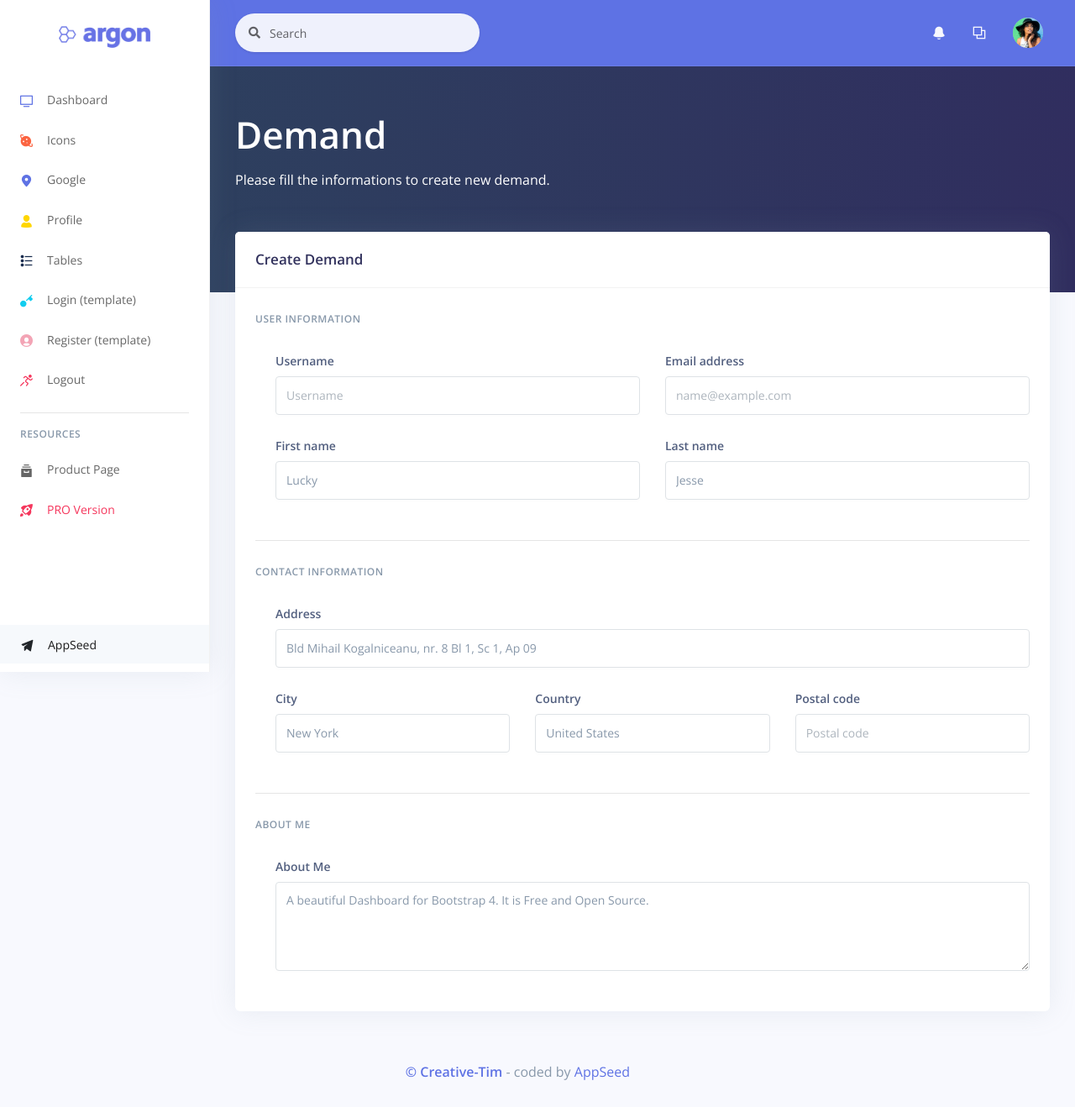
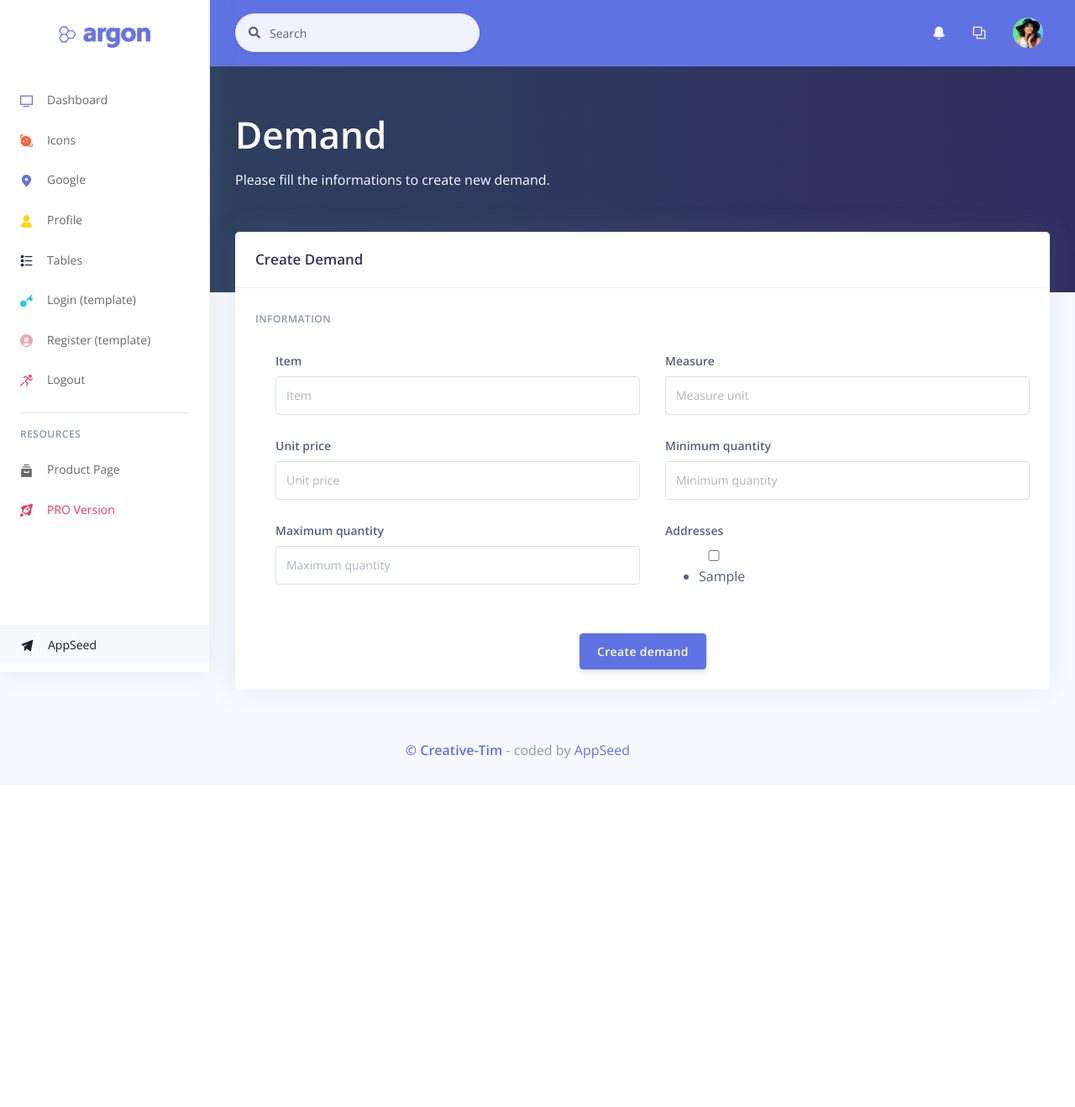
Before and after one commit to ThiagoSordi10/DescartApp, a Django app: page /collect/demand/create/ in a window 1280 px wide. Shown: the whole page at 84% size. After the commit the page ends 903 px from the top, so only its background shows below. Run offline with Django 3.2, Linux system fonts and the light colour scheme; a user stored in the database is signed in; tables that the repository leaves empty hold one stand-in row (values such as "Sample post"); parts of the project's set-up code (start-up, migrations or seed data) failed here and were passed over; some libraries are stand-ins or nearby versions.

Commit message:
feat: form saving model

```diff
--- a/apps/collect/forms.py
+++ b/apps/collect/forms.py
@@ -1,10 +1,59 @@
 from django import forms
 from django.contrib.auth.forms import UserCreationForm, AuthenticationForm
 from django.contrib.auth import get_user_model
-from .models import Demand
+from .models import Demand, Address
 
 class DemandForm(forms.ModelForm):
 
+    addresses_choices= None
+    addresses = forms.ModelMultipleChoiceField(label='Address', queryset=addresses_choices, required=True, widget=forms.CheckboxSelectMultiple(
+            attrs={
+                "placeholder": "Addresses",
+                "style": "width:50%; height: 50%;"
+            }
+        ))
+    item = forms.CharField(
+        widget=forms.TextInput(
+            attrs={
+                "placeholder": "Item",
+                "class": "form-control"
+            }
+        ))
+    max_quantity = forms.CharField(
+        widget=forms.TextInput(
+            attrs={
+                "placeholder": "Maximum quantity",
+                "class": "form-control"
+            }
+        ))
+    min_quantity = forms.CharField(
+        widget=forms.TextInput(
+            attrs={
+                "placeholder": "Minimum quantity",
+                "class": "form-control"
+            }
+        ))
+    measure = forms.CharField(
+        widget=forms.TextInput(
+            attrs={
+                "placeholder": "Measure unit",
+                "class": "form-control"
+            }
+        ))
+    unit_price = forms.CharField(
+        widget=forms.TextInput(
+            attrs={
+                "placeholder": "Unit price",
+                "class": "form-control"
+            }
+        ))
+
     class Meta:
         model = Demand
-        exclude = ("collector", )
+        fields = ("unit_price", "max_quantity", "min_quantity", "measure", "item", "addresses", )
+
+    def __init__(self, *args, **kwargs):
+        user = kwargs.pop('user', None)
+        super(DemandForm, self).__init__(*args, **kwargs)
+        self.addresses_choices= Address.objects.filter(collector = user.collector)
+        self.fields['addresses'].queryset = self.addresses_choices
--- a/apps/collect/urls.py
+++ b/apps/collect/urls.py
@@ -1,6 +1,7 @@
 from django.urls import path
-from .views import DemandCreateView
+from .views import DemandCreateView, DemandListView
 
 urlpatterns = [
     path('demand/create/', DemandCreateView.as_view(), name="create_demand"),
+    path('demand/list/', DemandListView.as_view(), name="list_demand"),
 ]
--- a/apps/collect/views.py
+++ b/apps/collect/views.py
@@ -4,8 +4,9 @@ from django.contrib.auth.decorators import login_required
 from django.utils.decorators import method_decorator
 from django.contrib.auth.mixins import UserPassesTestMixin
 from django.core.exceptions import PermissionDenied
-from django.views.generic import CreateView
-from .models import Demand, Address
+from django.views.generic import CreateView, ListView
+from django.http import HttpResponseRedirect
+from .models import Demand, Address, AddressDemand
 from .forms import DemandForm
 from core.models import Collector
 
@@ -13,35 +14,59 @@ class BaseDemand():
 
     context_object_name = "demand"
     model = Demand
-    success_url = reverse_lazy("demands_list")
+    success_url = reverse_lazy("list_demand")
+
+    def dispatch(self, request, *args, **kwargs):
+        handler = super().dispatch(request, *args, **kwargs)
+        try:
+            user = Collector.objects.get(user = self.request.user)
+            return handler
+        except Collector.DoesNotExist:
+            raise PermissionDenied
 
 
 class BaseAddress():
 
     context_object_name = "address"
     model = Address
-    success_url = reverse_lazy("demands_list")
+    success_url = reverse_lazy("list_demand")
 
 
-class BaseDetailDemand(BaseDemand):
+# class BaseDetailDemand(BaseDemand):
 
     # def test_func(self):
     #     try:
     #         user = Collector.objects.get(user = self.request.user)
     #         return True
     #     except Collector.DoesNotExist:
-    #         return False
+    #         raise PermissionDenied
 
-    def dispatch(self, request, *args, **kwargs):
-        handler = super().dispatch(request, *args, **kwargs)
-        try:
-            user = Collector.objects.get(user = self.request.user)
-            raise PermissionDenied
-        except Collector.DoesNotExist:
-            raise PermissionDenied
 
 @method_decorator(login_required, name='dispatch')
 class DemandCreateView(BaseDemand, CreateView):
 
     form_class = DemandForm
     template_name = "demand/new.html"
+
+    def get_form_kwargs(self):
+        kwargs = super(DemandCreateView, self).get_form_kwargs()
+        kwargs['user'] = self.request.user
+        return kwargs
+
+    def form_valid(self, form):
+        demand = form.save(commit = False)
+        demand.collector = self.request.user.collector
+        demand.save()
+        for address in form.cleaned_data['addresses']:
+            AddressDemand.objects.create(address=address, demand=demand)
+        return HttpResponseRedirect(self.success_url)
+
+
+@method_decorator(login_required, name='dispatch')
+class DemandListView(BaseDemand, ListView):
+
+    template_name = "demand/list.html"
+
+
+    def get_queryset(self):
+        return Demand.objects.filter(collector=self.request.user.collector).distinct()
--- a/templates/demand/new.html
+++ b/templates/demand/new.html
@@ -34,79 +34,61 @@
           </div>
         </div>
         <div class="card-body">
-          <form>
-            <h6 class="heading-small text-muted mb-4">User information</h6>
+          <form method="POST">
+          {% csrf_token %}
+            <h6 class="heading-small text-muted mb-4">Information</h6>
             <div class="pl-lg-4">
               <div class="row">
                 <div class="col-lg-6">
                   <div class="form-group">
-                    <label class="form-control-label" for="input-username">Username</label>
-                    <input type="text" id="input-username" class="form-control" placeholder="Username" value="{{ request.user.username }}">
+                    <label class="form-control-label" for="input-item">Item</label>
+                    {{ form.item }}
                   </div>
+                  <span class="text-error">{{ form.item.errors }}</span>
                 </div>
                 <div class="col-lg-6">
                   <div class="form-group">
-                    <label class="form-control-label" for="input-email">Email address</label>
-                    <input type="email" id="input-email" class="form-control" placeholder="{{ request.user.email }}">
+                    <label class="form-control-label" for="input-measure">Measure</label>
+                    {{ form.measure }}
                   </div>
+                  <span class="text-error">{{ form.measure.errors }}</span>
                 </div>
               </div>
               <div class="row">
                 <div class="col-lg-6">
                   <div class="form-group">
-                    <label class="form-control-label" for="input-first-name">First name</label>
-                    <input type="text" id="input-first-name" class="form-control" placeholder="First name" value="Lucky">
+                    <label class="form-control-label" for="input-unit_price">Unit price</label>
+                    {{ form.unit_price }}
                   </div>
+                  <span class="text-error">{{ form.unit_price.errors }}</span>
                 </div>
                 <div class="col-lg-6">
                   <div class="form-group">
-                    <label class="form-control-label" for="input-last-name">Last name</label>
-                    <input type="text" id="input-last-name" class="form-control" placeholder="Last name" value="Jesse">
+                    <label class="form-control-label" for="input-min_quantity">Minimum quantity</label>
+                    {{ form.min_quantity }}
                   </div>
+                  <span class="text-error">{{ form.min_quantity.errors }}</span>
+                </div>
+              </div>
+              <div class="row">
+                <div class="col-lg-6">
+                  <div class="form-group">
+                    <label class="form-control-label" for="input-max_quantity">Maximum quantity</label>
+                    {{ form.max_quantity }}
+                  </div>
+                  <span class="text-error">{{ form.max_quantity.errors }}</span>
+                </div>
+                <div class="col-lg-6">
+                  <div class="form-group">
+                    <label class="form-control-label" for="id_addresses">Addresses</label>
+                    {{ form.addresses }}
+                  </div>
+                  <span class="text-error">{{ form.addresses.errors }}</span>
                 </div>
               </div>
             </div>
-            <hr class="my-4" />
-            <!-- Address -->
-            <h6 class="heading-small text-muted mb-4">Contact information</h6>
-            <div class="pl-lg-4">
-              <div class="row">
-                <div class="col-md-12">
-                  <div class="form-group">
-                    <label class="form-control-label" for="input-address">Address</label>
-                    <input id="input-address" class="form-control" placeholder="Home Address" value="Bld Mihail Kogalniceanu, nr. 8 Bl 1, Sc 1, Ap 09" type="text">
-                  </div>
-                </div>
-              </div>
-              <div class="row">
-                <div class="col-lg-4">
-                  <div class="form-group">
-                    <label class="form-control-label" for="input-city">City</label>
-                    <input type="text" id="input-city" class="form-control" placeholder="City" value="New York">
-                  </div>
-                </div>
-                <div class="col-lg-4">
-                  <div class="form-group">
-                    <label class="form-control-label" for="input-country">Country</label>
-                    <input type="text" id="input-country" class="form-control" placeholder="Country" value="United States">
-                  </div>
-                </div>
-                <div class="col-lg-4">
-                  <div class="form-group">
-                    <label class="form-control-label" for="input-country">Postal code</label>
-                    <input type="number" id="input-postal-code" class="form-control" placeholder="Postal code">
-                  </div>
-                </div>
-              </div>
-            </div>
-            <hr class="my-4" />
-            <!-- Description -->
-            <h6 class="heading-small text-muted mb-4">About me</h6>
-            <div class="pl-lg-4">
-              <div class="form-group">
-                <label class="form-control-label">About Me</label>
-                <textarea rows="4" class="form-control" placeholder="A few words about you ...">A beautiful Dashboard for Bootstrap 4. It is Free and Open Source.</textarea>
-              </div>
+            <div class="text-center">
+              <button type="submit" class="btn btn-primary mt-4">Create demand</button>
             </div>
           </form>
         </div>
```
Also changed, not shown: templates/demand/list.html (added).
